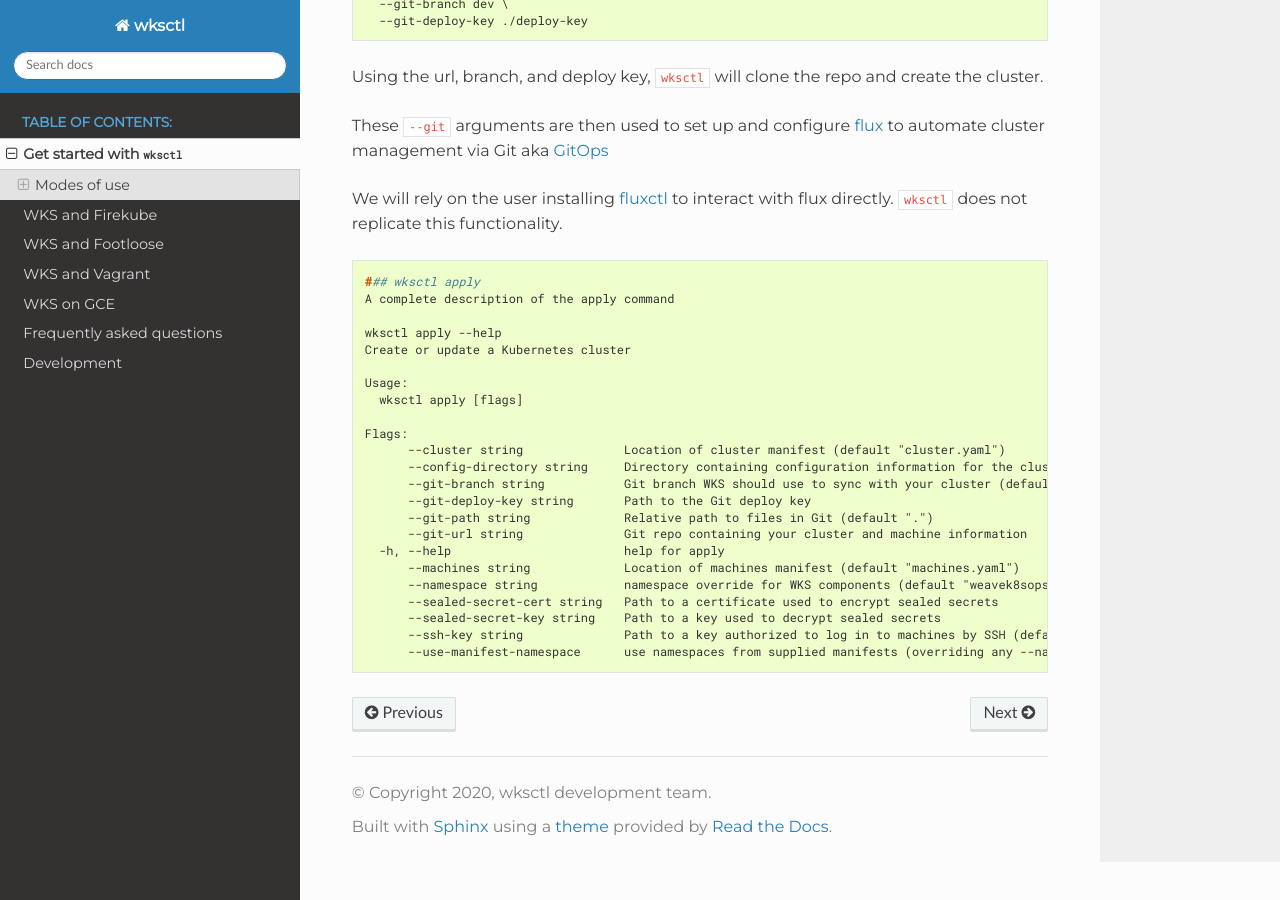
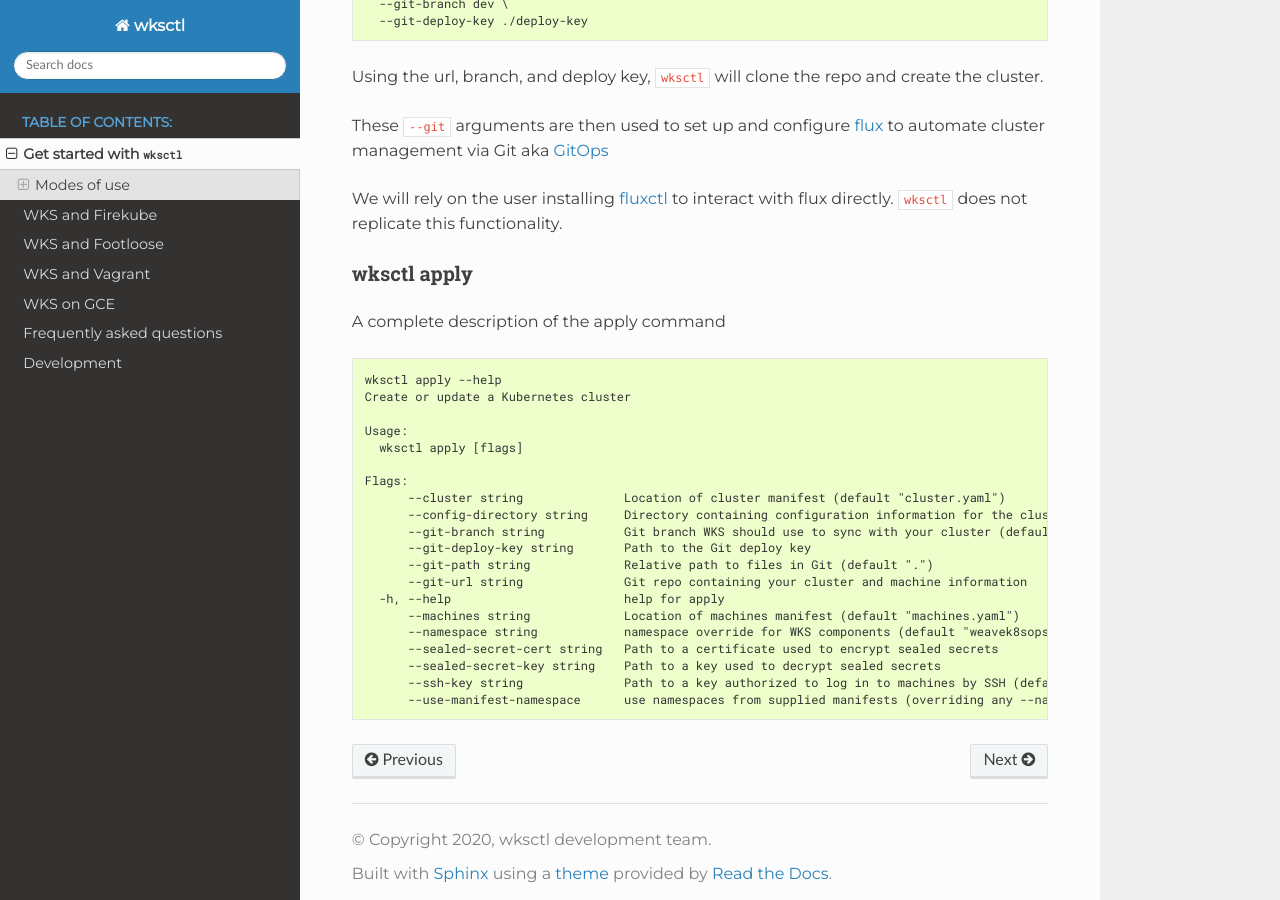
Before and after one commit to weaveworks/wksctl, a Sphinx documentation site: the page built from docs/get-started.md, in a window 1280 px wide and 900 px high, scrolled down 1009 px. Built offline with Sphinx 7.4.7 and the Read the Docs theme 2.0.0, drawn with Linux system fonts in a browser that asks for light colours.

````diff
--- a/docs/get-started.md
+++ b/docs/get-started.md
@@ -42,10 +42,10 @@ These `--git` arguments are then used to set up and configure [flux](https://www
 
 We will rely on the user installing [fluxctl](https://docs.fluxcd.io/en/latest/references/fluxctl.html#installing-fluxctl) to interact with flux directly.  `wksctl` does not replicate this functionality.
 
-```console
 ### wksctl apply
 A complete description of the apply command
 
+```console
 wksctl apply --help
 Create or update a Kubernetes cluster
 
````
